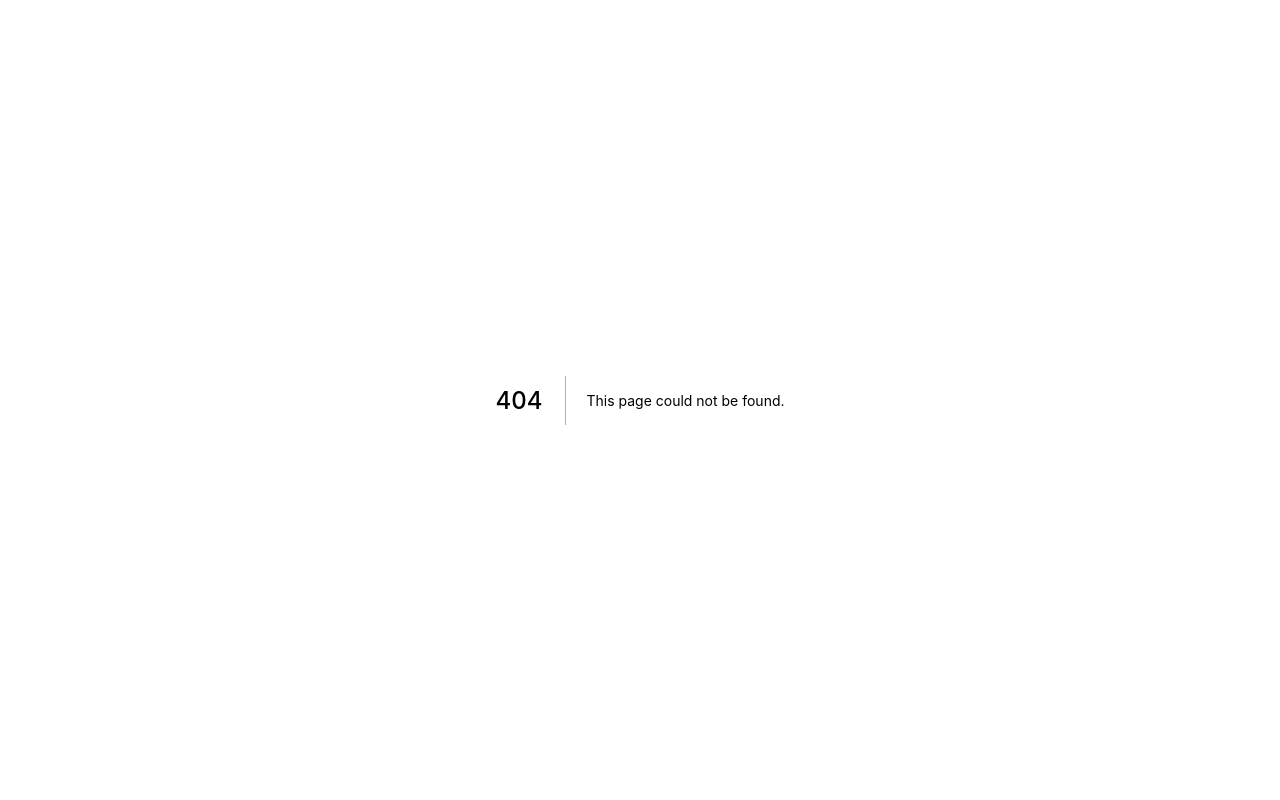
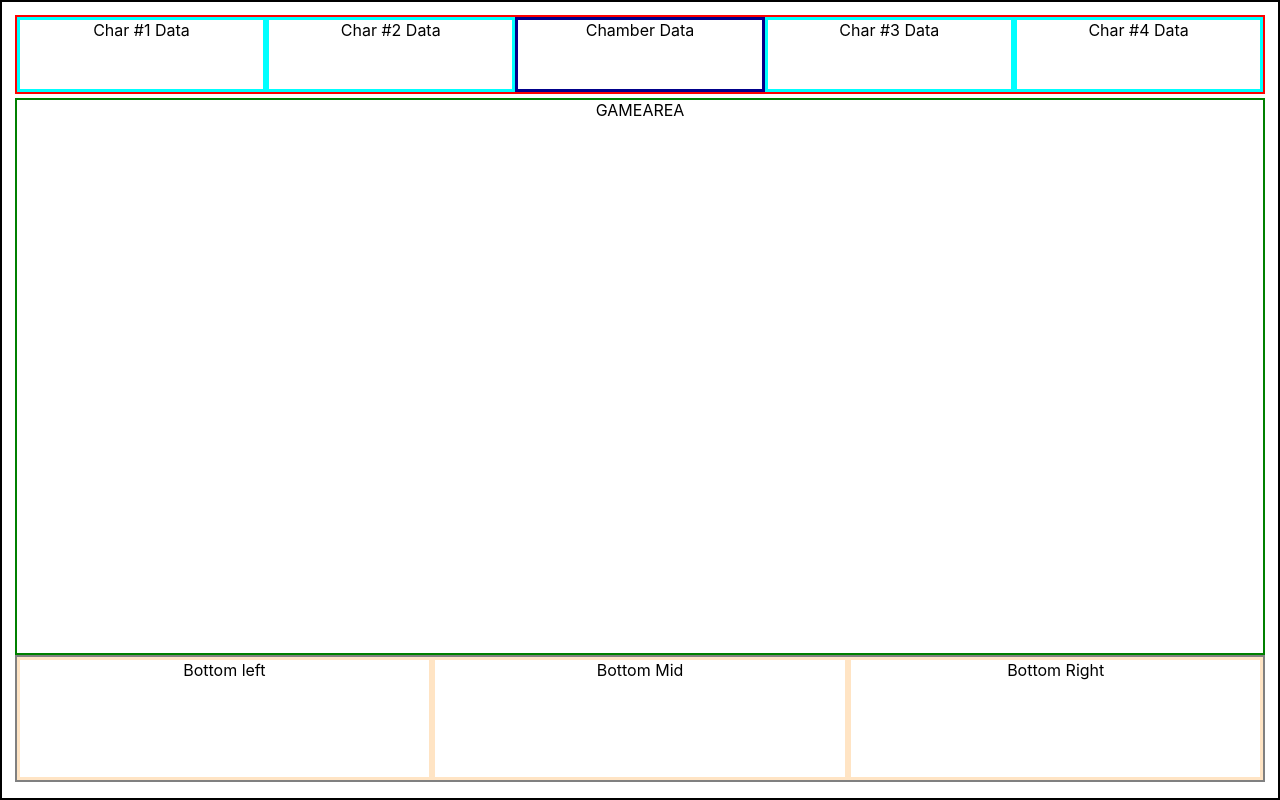
Before and after one commit to protonit/iBotSotA-GameUI, a Next.js app: page /game-hud/gamehud in a window 1280 px wide. Before the commit this address had no page. Built offline with nearby package versions, Linux system fonts and the light colour scheme.

Commit message:
Initial gamehud structure

```diff
--- a/pages/_app.tsx
+++ b/pages/_app.tsx
@@ -6,4 +6,10 @@ import type { AppProps } from 'next/app'
 function MyApp({ Component, pageProps }: AppProps) {
   return <Component {...pageProps} />
 }
+
+
+function HelloWorld(stringValue:string, numberValue:number) {
+  alert("kukka " + stringValue + " " + numberValue);
+}
+
 export default MyApp
--- /dev/null
+++ b/pages/gamehud.tsx
@@ -0,0 +1,32 @@
+import type { NextPage } from 'next'
+import Head from 'next/head'
+import Image from 'next/image'
+import hudStyles from '../styles/Hud.module.css'
+
+const Home: NextPage = () => {
+  if(global.window) {
+    var wndAny:any = window;
+    wndAny.HelloWorld = function (stringValue:string, numberValue:number) {
+      alert("kukka " + stringValue + " " + numberValue);
+    }
+  }
+  return (
+    <div className={hudStyles.screen}>
+          <div  className={hudStyles.topRow}>
+            <div className={[hudStyles.charInfo, hudStyles.card1Pos].join(' ')}>Char #1 Data</div>
+            <div className={[hudStyles.charInfo, hudStyles.card2Pos].join(' ')}>Char #2 Data</div>
+            <div className={[hudStyles.chamberInfo, hudStyles.chamberPos].join(' ')}>Chamber Data</div>
+            <div className={[hudStyles.charInfo, hudStyles.card3Pos].join(' ')}>Char #3 Data</div>
+            <div className={[hudStyles.charInfo, hudStyles.card4Pos].join(' ')}>Char #4 Data</div>
+          </div>
+          <div className={hudStyles.gameArea}>GAMEAREA</div>
+          <div className={hudStyles.bottomRow}>
+            <div className={[hudStyles.bottomInfo, hudStyles.bottomInfo1Pos].join(' ')}>Bottom left </div>
+            <div className={[hudStyles.bottomMid, hudStyles.bottomMidPos].join(' ')}>Bottom Mid</div>
+            <div className={[hudStyles.bottomInfo, hudStyles.bottomInfo2Pos].join(' ')}>Bottom Right</div>
+          </div>
+    </div>
+  )
+}
+
+export default Home
--- a/pages/index.tsx
+++ b/pages/index.tsx
@@ -4,6 +4,12 @@ import Image from 'next/image'
 import styles from '../styles/Home.module.css'
 
 const Home: NextPage = () => {
+  if(global.window) {
+    var wndAny:any = window;
+    wndAny.HelloWorld = function (stringValue:string, numberValue:number) {
+      alert("kukka " + stringValue + " " + numberValue);
+    }
+  }
   return (
     <div className={styles.container}>
       <Head>
--- /dev/null
+++ b/styles/Hud.module.css
@@ -0,0 +1,110 @@
+.screen {
+    position: absolute;
+    border-style: solid;
+    border-width: 2px;
+
+    padding: 1%;
+    width: 100%;
+    height: 100%;
+}
+
+.topRow {
+    position: absolute;
+    border-style: solid;
+    border-color: red;
+    border-width: 2px;
+    width: 98%;
+    height: 10%;
+}
+
+.gameArea {
+    position: absolute;
+    border-style: solid;
+    border-color: green;
+    border-width: 2px;
+    width: 98%;
+    height: 70%;
+    top: 12%;
+    text-align: center;
+}
+
+.bottomRow {
+    position: absolute;
+    border-style: solid;
+    border-color: gray;
+    border-width: 2px;
+    width: 98%;
+    height: 16%;
+    top: 82%;
+}
+
+.card1Pos {
+    top: 0%;
+    left: 0%;
+}
+.card2Pos {
+    top: 0%;
+    left: 20%;
+}
+.chamberPos {
+    top: 0%;
+    left: 40%;
+}
+.card3Pos {
+    top: 0%;
+    left: 60%;
+}
+.card4Pos {
+    top: 0%;
+    left: 80%;
+}
+
+.charInfo {
+    position: absolute;
+    border-style: solid;
+    border-color: aqua;
+    border-width: 3px;
+    width: 20%;
+    height: 100%;
+    text-align: center;
+}
+
+.chamberInfo {
+    position: absolute;
+    border-style: solid;
+    border-color: darkblue;
+    width: 20%;
+    height: 100%;
+    text-align: center;
+}
+
+.bottomInfo {
+    position: absolute;
+    border-style: solid;
+    border-color: bisque;
+    border-width: 3px;
+    width: 33.3%;
+    height: 100%;
+    text-align: center;
+}
+
+.bottomMid {
+    position: absolute;
+    border-style: solid;
+    border-color: bisque;
+    border-width: 3px;
+    width: 33.4%;
+    height: 100%;
+    text-align: center;
+}
+
+.bottomInfo1Pos {
+}
+
+.bottomMidPos {
+    left: 33.3%;
+}
+
+.bottomInfo2Pos {
+    left: 66.7%
+}
```
Also changed, not shown: next.config.js (line endings or trailing spaces).
